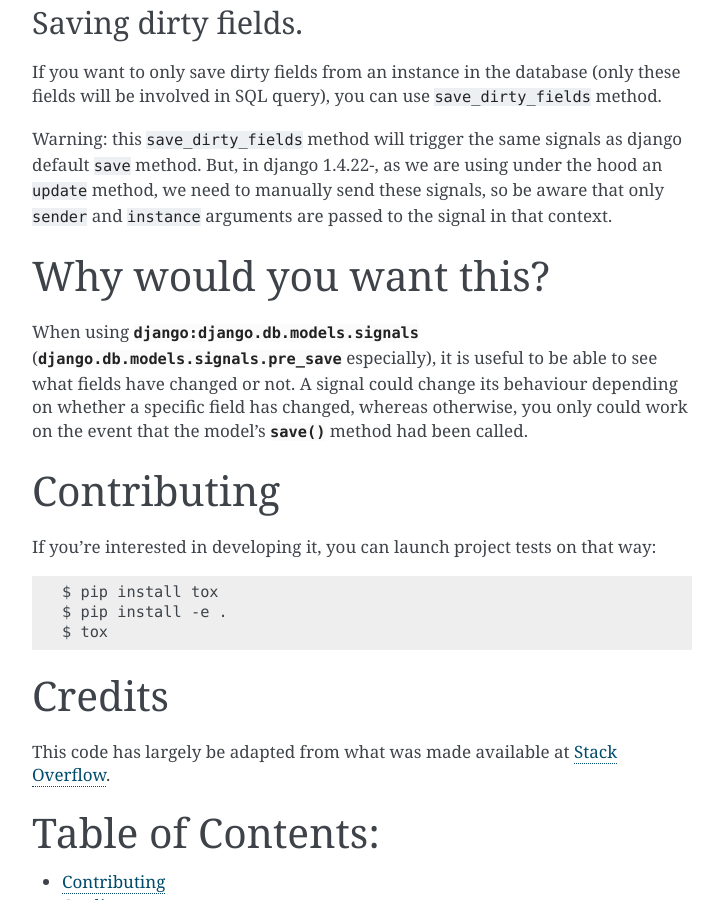
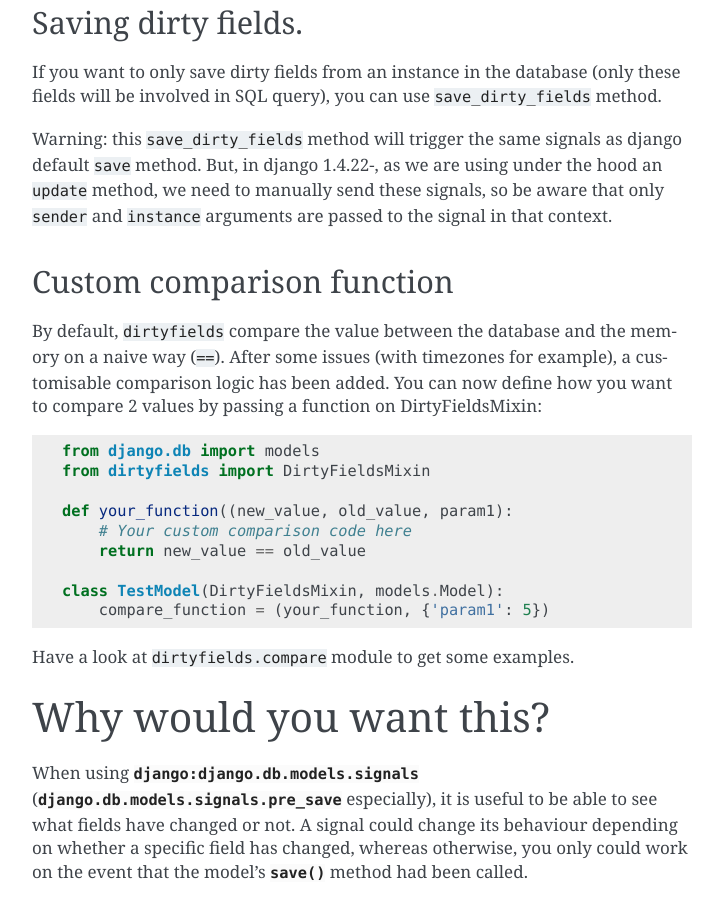
Before and after one commit to romgar/django-dirtyfields, a Sphinx documentation site: the page built from docs/index.rst, in a window 1280 px wide and 900 px high, scrolled down 1782 px. Shown: the whole window, without its empty margins (388-1111 px from the left). Built offline with Sphinx 7.4.7, drawn with Linux system fonts in a browser that asks for light colours; some of the changed text lies outside the part shown.

Commit message:
Adding doc for new comparison functions

```diff
--- a/docs/index.rst
+++ b/docs/index.rst
@@ -93,6 +93,27 @@ Warning: this ``save_dirty_fields`` method will trigger the same signals as djan
 But, in django 1.4.22-, as we are using under the hood an ``update`` method, we need to manually send these signals, so be aware that only ``sender`` and ``instance`` arguments are passed to the signal in that context.
 
 
+Custom comparison function
+----------------------------
+By default, ``dirtyfields`` compare the value between the database and the memory on a naive way (``==``).
+After some issues (with timezones for example), a customisable comparison logic has been added.
+You can now define how you want to compare 2 values by passing a function on DirtyFieldsMixin:
+
+::
+
+    from django.db import models
+    from dirtyfields import DirtyFieldsMixin
+
+    def your_function((new_value, old_value, param1):
+        # Your custom comparison code here
+        return new_value == old_value
+
+    class TestModel(DirtyFieldsMixin, models.Model):
+        compare_function = (your_function, {'param1': 5})
+
+
+Have a look at ``dirtyfields.compare`` module to get some examples.
+
 Why would you want this?
 ========================
 
```
